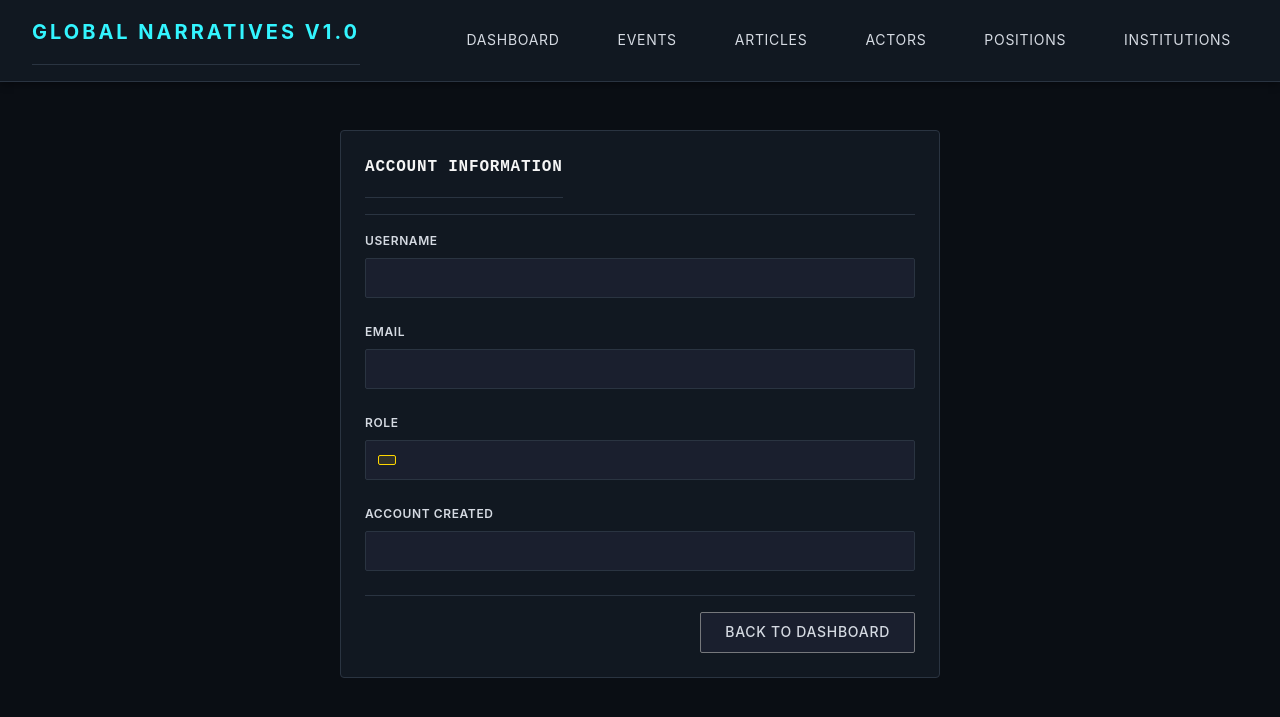
After one commit to globalnarratives/event_engine_v1.0, a Flask app: template app/templates/auth/account.html in a window 1280 px wide. The commit adds this page. Shown: the top 717 px of the page. Run offline with Flask 3, Linux system fonts and the light colour scheme; the template is opened without the code that fills it, so the values that code supplies are empty.

Commit message:
Login, auth and account functions

```diff
--- a/app/__init__.py
+++ b/app/__init__.py
@@ -35,8 +35,9 @@ def create_app(config_name='default'):
         return User.query.get(int(user_id))
 
     # Register blueprints
-    from app.routes import articles, events, actors, positions, institutions, auth
+    from app.routes import articles, events, actors, positions, institutions, auth, dashboard
 
+    app.register_blueprint(dashboard.bp)
     app.register_blueprint(articles.bp)
     app.register_blueprint(events.bp)
     app.register_blueprint(actors.bp)
--- /dev/null
+++ b/app/templates/auth/account.html
@@ -0,0 +1,48 @@
+{% extends 'base.html' %}
+
+{% block title %}Account - Global Narratives{% endblock %}
+
+{% block content %}
+<div style="max-width: 600px; margin: 3rem auto;">
+    <div class="card">
+        <div class="card-header">
+            <h1 class="card-title">Account Information</h1>
+        </div>
+        <div class="card-body">
+            <div class="form-group">
+                <label class="form-label">Username</label>
+                <div class="cf-display-value">{{ current_user.username }}</div>
+            </div>
+
+            <div class="form-group">
+                <label class="form-label">Email</label>
+                <div class="cf-display-value">{{ current_user.email }}</div>
+            </div>
+
+            <div class="form-group">
+                <label class="form-label">Role</label>
+                <div class="cf-display-value">
+                    <span class="badge badge-{{ 'active' if current_user.role == 'admin' else 'pending' }}">
+                        {{ current_user.role|upper }}
+                    </span>
+                </div>
+            </div>
+
+            <div class="form-group">
+                <label class="form-label">Account Created</label>
+                <div class="cf-display-value">{{ current_user.created_at.strftime('%Y-%m-%d %H:%M UTC') }}</div>
+            </div>
+
+            {% if current_user.last_login %}
+            <div class="form-group">
+                <label class="form-label">Last Login</label>
+                <div class="cf-display-value">{{ current_user.last_login.strftime('%Y-%m-%d %H:%M UTC') }}</div>
+            </div>
+            {% endif %}
+        </div>
+        <div class="card-footer">
+            <a href="{{ url_for('dashboard.home') }}" class="btn btn-secondary">Back to Dashboard</a>
+        </div>
+    </div>
+</div>
+{% endblock %}
--- a/app/templates/auth/login.html
+++ b/app/templates/auth/login.html
@@ -4,7 +4,7 @@
     <meta charset="UTF-8">
     <meta name="viewport" content="width=device-width, initial-scale=1.0">
     <title>Login - Global Narratives</title>
-    <link rel="stylesheet" href="{{ url_for('static', filename='css/main.css') }}">
+    <link rel="stylesheet" href="{{ url_for('static', filename='css/style.css') }}">
 </head>
 <body>
     <div class="container">
--- a/app/templates/base.html
+++ b/app/templates/base.html
@@ -10,15 +10,24 @@
 <body>
     <!-- Site Header -->
     <header class="site-header">
-        <div class="flex items-center justify-between">
+        <div style="display: flex; justify-content: space-between; align-items: center;">
             <h1 class="site-title">Global Narratives v1.0</h1>
+            <div style="display: flex; gap: 2rem; align-items: center;">
                 <nav class="nav-primary">
+                    <a href="{{ url_for('dashboard.home') }}" class="nav-link {% if request.endpoint == 'dashboard.home' %}active{% endif %}">Dashboard</a>
+                    <a href="{{ url_for('events.index') }}" class="nav-link {% if request.endpoint and 'events' in request.endpoint %}active{% endif %}">Events</a>
                     <a href="{{ url_for('articles.dashboard') }}" class="nav-link {% if request.endpoint and 'articles' in request.endpoint %}active{% endif %}">Articles</a>
-                <a href="{{ url_for('events.index') }}" class="nav-link {% if request.endpoint and 'events' in request.endpoint %}active{% endif %}">Events</a>
                     <a href="{{ url_for('actors.index') }}" class="nav-link {% if request.endpoint and 'actors' in request.endpoint %}active{% endif %}">Actors</a>
                     <a href="{{ url_for('positions.index') }}" class="nav-link {% if request.endpoint and 'positions' in request.endpoint %}active{% endif %}">Positions</a>
                     <a href="{{ url_for('institutions.index') }}" class="nav-link {% if request.endpoint and 'institutions' in request.endpoint %}active{% endif %}">Institutions</a>
                 </nav>
+                {% if current_user.is_authenticated %}
+                <div style="display: flex; gap: 1rem; align-items: center;">
+                    <a href="{{ url_for('auth.account') }}" class="nav-link">{{ current_user.username }}</a>
+                    <a href="{{ url_for('auth.logout') }}" class="nav-link">Logout</a>
+                </div>
+                {% endif %}
+            </div>
         </div>
     </header>
 
```
Also changed, not shown: app/routes/auth.py (+7 -1 lines), app/routes/dashboard.py (added, +26 -0 lines), app/templates/dashboard/home.html (added, +72 -0 lines), create_admin.py (added, +33 -0 lines). Lines whose indentation alone changed are shown as unchanged.
